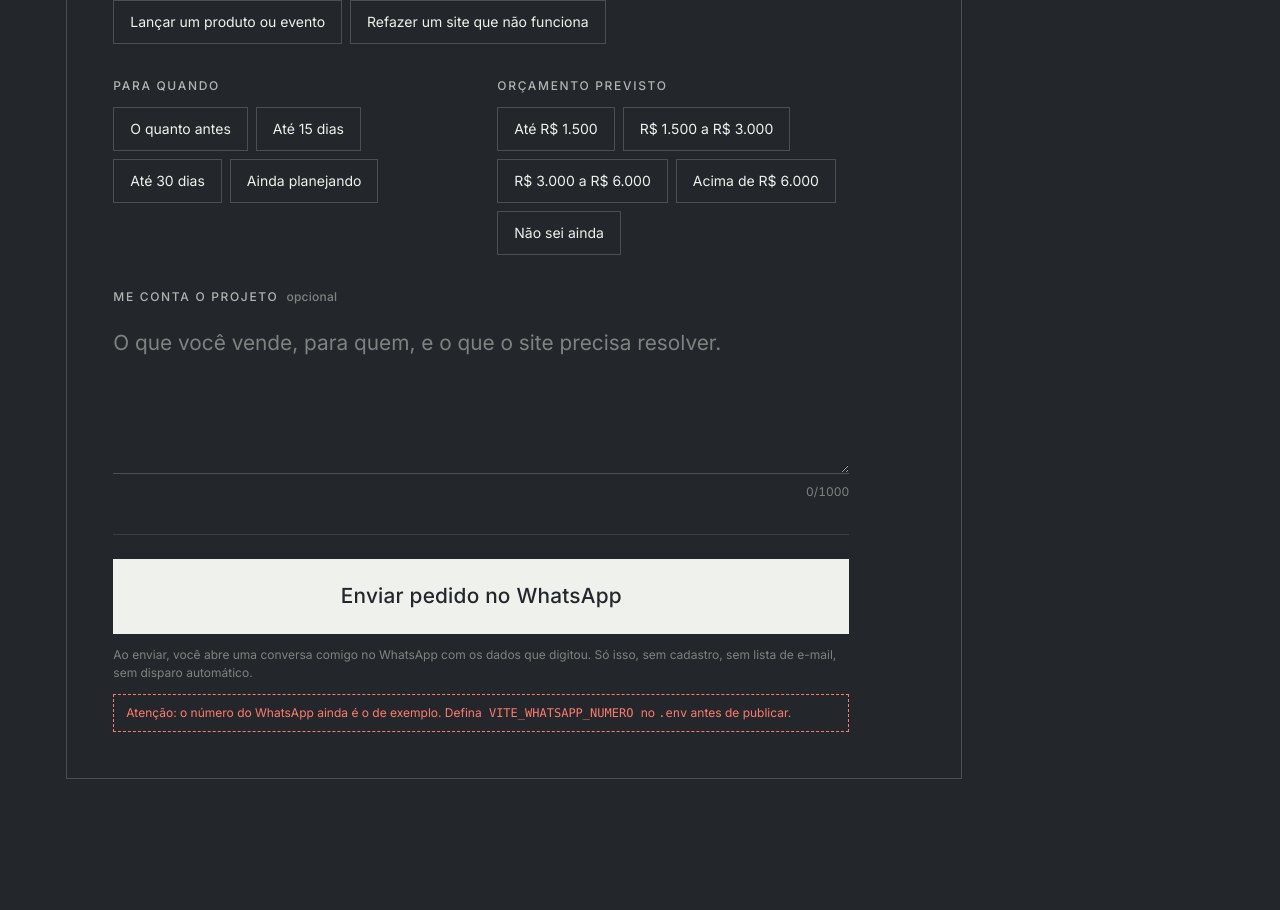
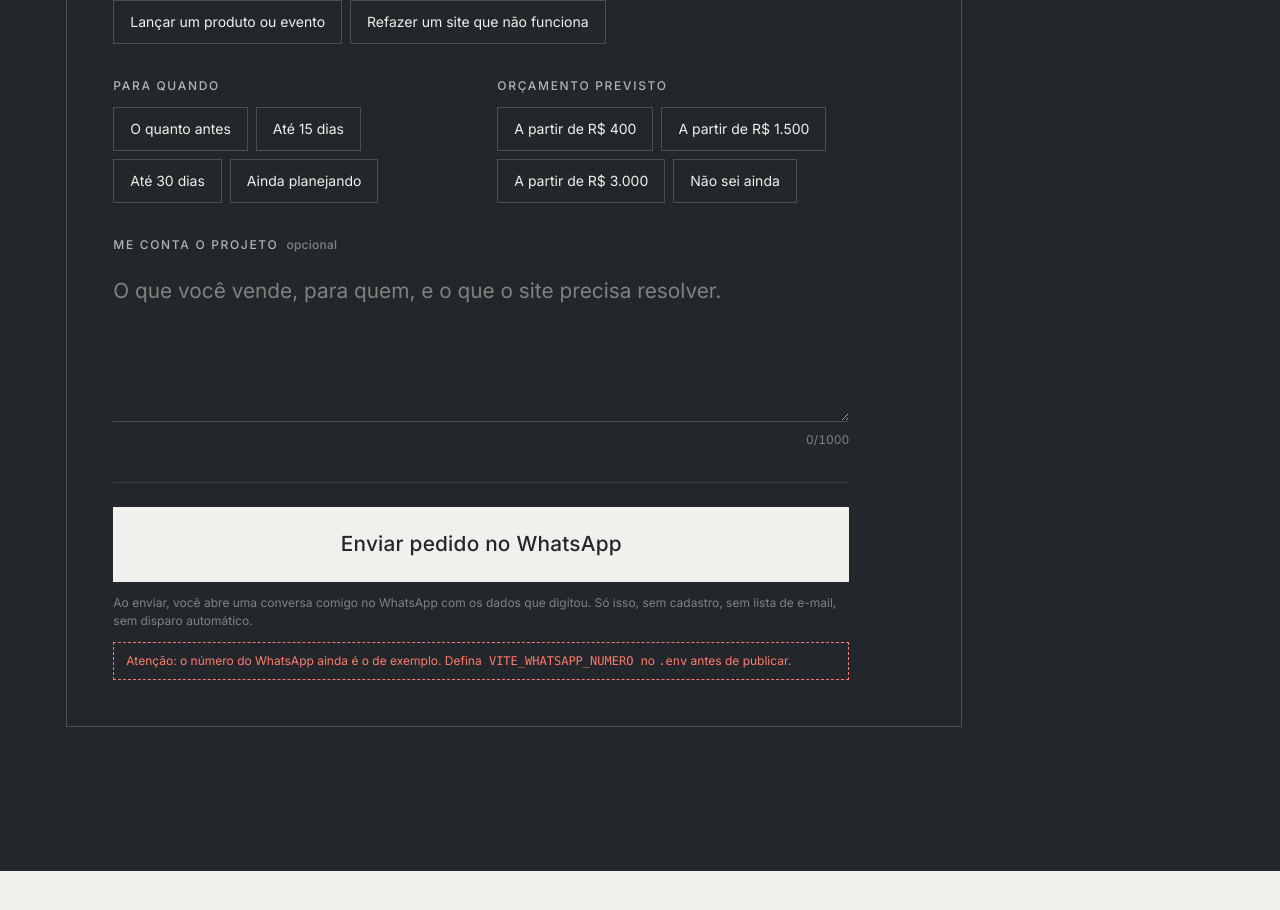
Before and after one commit to korabusinessnetwork/matheusbonato, a React (Vite) app: page / in a window 1280 px wide. Shown: the part 10640-11550 px from the top of the page. Built offline with nearby package versions, Linux system fonts and the light colour scheme.

Commit message:
fix(pedido): faixas de orcamento na mesma escada dos pacotes
Eram intervalos fechados que nao batiam com o cardapio: a maior faixa
comecava acima de tudo que existe a venda. Viram os tres pisos dos pacotes,
os mesmos numeros que a pessoa acabou de ler na secao de cima.

```diff
--- a/src/constants/pacotes.js
+++ b/src/constants/pacotes.js
@@ -99,10 +99,9 @@ export const PRAZOS = [
 ]
 
 export const ORCAMENTOS = [
-  { id: 'ate-1500', rotulo: 'Até R$ 1.500' },
-  { id: '1500-3000', rotulo: 'R$ 1.500 a R$ 3.000' },
-  { id: '3000-6000', rotulo: 'R$ 3.000 a R$ 6.000' },
-  { id: 'acima-6000', rotulo: 'Acima de R$ 6.000' },
+  { id: 'de-400', rotulo: 'A partir de R$ 400' },
+  { id: 'de-1500', rotulo: 'A partir de R$ 1.500' },
+  { id: 'de-3000', rotulo: 'A partir de R$ 3.000' },
   { id: 'nao-sei', rotulo: 'Não sei ainda' },
 ]
 
```
Also changed, not shown: 1 other file (tests, documents, lock files or other folders).
